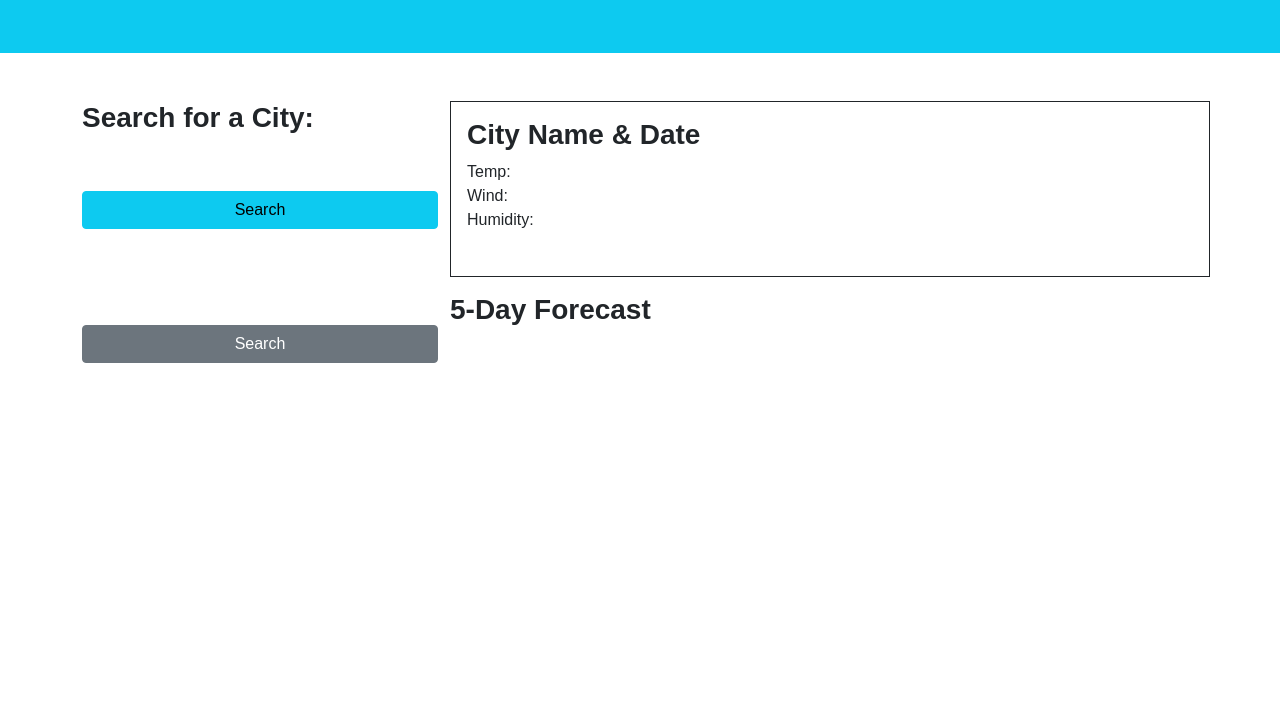
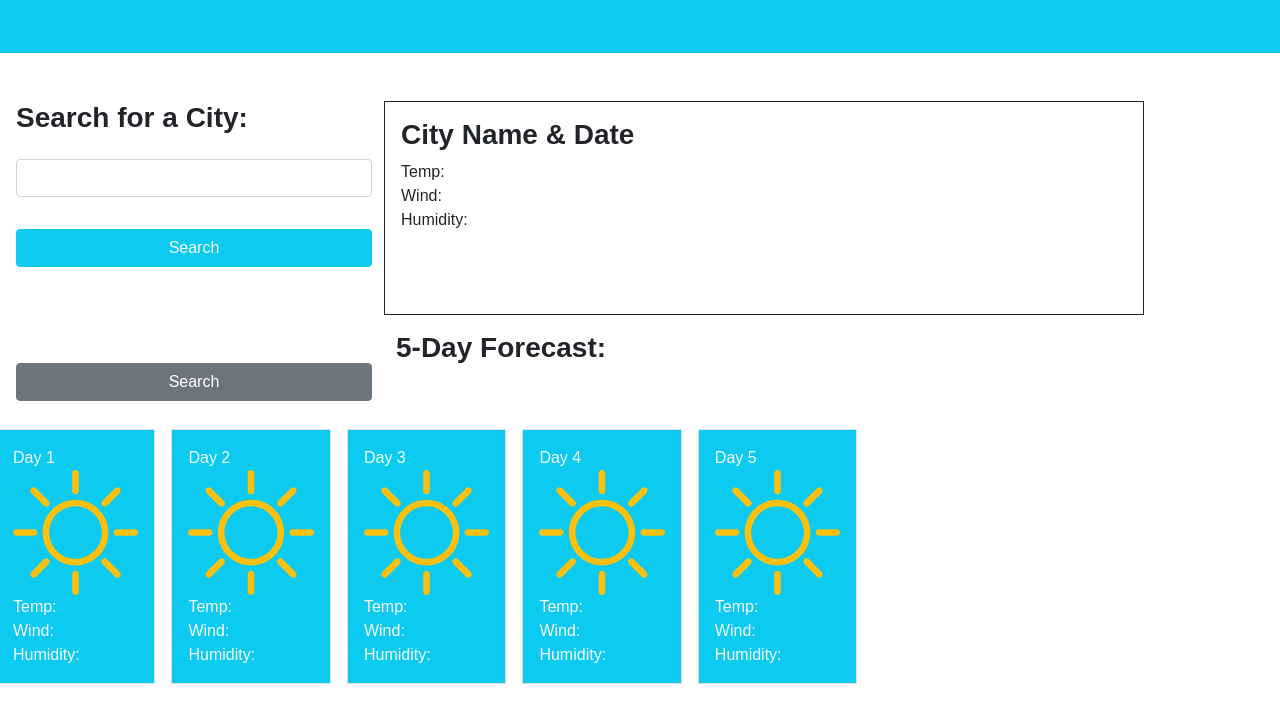
Before and after one commit to smcgarr13/Weather-Dashboard, a plain HTML site: page index.html in a window 1280 px wide. Shown: the part 99-800 px from the top of the page. Drawn offline with nearby package versions, Linux system fonts and the light colour scheme.

Commit message:
file-updates-1

```diff
--- a/assets/css/style.css
+++ b/assets/css/style.css
@@ -1,4 +1,6 @@
 body {
+    margin: 0;
+    justify-content: space-between;
     font-family: 'Titillium Web', sans-serif;
     font-size: 16px;
   }
@@ -18,10 +20,10 @@ body {
     font-style: italic;
   }
 
-  .spacer {
+  /* .spacer {
     border-bottom: 2px solid black;
     margin-left: 20px;
-  }
+  } */
 
   /* col-8 {
     border: 2px solid black;
--- a/assets/js/script.js
+++ b/assets/js/script.js
@@ -0,0 +1,35 @@
+var APIKey = "15404f18b3dbebed7c99306dd880766d";
+var city;
+
+// api.openweathermap.org/data/2.5/weather?q={city}&appid={APIKey}
+
+href="https://api.openweathermap.org/data/2.5/weather?q={city}&appid={APIKey}";
+
+var queryURL = "http://api.openweathermap.org/data/2.5/weather?q=" + city + "&appid=" + APIKey;
+
+// fetch(queryURL)
+
+
+
+var searchButton = document.querySelector("#search-button")
+// var weatherDetails = document.querySelector("#weather-details")
+
+ $(document).ready(function () {
+    // add listner for click events
+    $("searchButton").on("click", function () {
+       console.log("Button Works!!");
+    //   console.log($(this).prev().val());
+      // save to local storage
+      var weatherDetails = $(this).val();
+      localStorage.setItem(weatherDetails, $(this).prev().val());
+    });
+});
+  // get user input that was saved in localStorage
+//   var textAreas = $(".description");
+//   console.log(textAreas);
+//   for (let i = 0; i < 9; i++) {
+//     console.log("message");
+//     var description = $(".description")[i];
+//     console.log(description);
+//     description.value = localStorage.getItem(i + 9);
+//   }
--- a/index.html
+++ b/index.html
@@ -1,20 +1,18 @@
 <!DOCTYPE html>
 <html lang="en">
   <head>
-    <meta charset="utf-8" />
-    <meta name="viewport" content="width=device-width, initial-scale=1" />
+    <meta charset="utf-8"/>
+    <meta name="viewport" content="width=device-width, initial-scale=1"/>
 
     <link
       href="https://cdn.jsdelivr.net/npm/bootstrap@5.1.3/dist/css/bootstrap.min.css"
       rel="stylesheet"
       integrity="sha384-1BmE4kWBq78iYhFldvKuhfTAU6auU8tT94WrHftjDbrCEXSU1oBoqyl2QvZ6jIW3"
-      crossorigin="anonymous"
-    />
+      crossorigin="anonymous"/>
     <link
       rel="stylesheet"
-      href="https://code.jquery.com/ui/1.12.1/themes/base/jquery-ui.css"
-    />
-    <link rel="stylesheet" href="assets/css/style.css" />
+      href="https://code.jquery.com/ui/1.12.1/themes/base/jquery-ui.css"/>
+    <link rel="stylesheet" href="./assets/css/style.css"/>
     <title>Weather Dashboard</title>
   </head>
 
@@ -24,18 +22,15 @@
         <h1>Weather Dashboard</h1>
       </div>
     </div>
-    <div class="container">
+    <div class="container m-1">
       <div class="row">
         <div class="col-4">
           <h3 class="text-left">Search for a City:</h3>
           <form id="location-form">
             <div class="row py-3">
-              <!-- <label for="skill" class="col-sm-4 col-form-label"
-                >Skill Name:
-              </label> -->
-              <!-- <div class="col-sm-8">
-                <input type="text" class="form-control" id="skill-name" />
-              </div> -->
+              <div class="col-sm-12">
+                <input type="text" class="form-control" id="city-name"/>
+              </div>
             </div>
             <!-- <div class="row py-3">
               <label for="date" class="col-sm-4 col-form-label">Date: </label>
@@ -49,7 +44,7 @@
               </div>
             </div> -->
             <div class="py-3">
-              <button type="search" value="search" class="btn btn-info col-12">
+              <button id="search-button" value="search" class="btn btn-info text-light col-12">
                 Search
               </button>
             </div>
@@ -71,21 +66,81 @@
               <div class="row py-3">
               </div>
               <div class="py-3">
-                <button type="search" value="Search" class="btn btn-secondary col-12">
+                <button id="search-button" value="Search" class="btn btn-secondary col-12">
                   Search
                 </button>
               </div>
             </form>
           </div>
 
-        <div class="col-8 d-flex justify-content-start py-3 px-0">
-          <h3>5-Day Forecast</h3>
-          <ul class="list-group list-style=none" id="weather-details"></ul>
+        <div class="col-8 d-flex justify-content-start py-3 pr-5">
+          <h3>5-Day Forecast:</h3>
+          <!-- <ul class="list-group list-style=none" id="weather-details"></ul> -->
         </div>
+    </div>
+</div>
+          <div class="5-day-container col-8 justify-content-end">
+            <div class="row justify-content-end">
+              <div class="col-sm border p-3 m-2 bg-info text-light">
+                Day 1
+                <ul class="list-group list-style=none" id="weather-details"></ul>
+                <img class="sunny-image" src="./assets/images/weather-icon_sunny.svg">
+                <!-- <img class="sunny-image" src="./assets/images/weather-icon_sunny.png"> -->
+                <li>Temp:</li>
+                <li>Wind:</li>
+                <li>Humidity:</li>
+              </div>
+              <div class="col-sm border p-3 m-2 bg-info text-light">
+                Day 2
+                <ul class="list-group list-style=none" id="weather-details"></ul>
+                <img class="sunny-image" src="./assets/images/weather-icon_sunny.svg">
+                <!-- <img class="sunny-image" src="./assets/images/weather-icon_sunny.png"> -->
+                <li>Temp:</li>
+                <li>Wind:</li>
+                <li>Humidity:</li>
+              </div>
+
+              <div class="col-sm border p-3 m-2 bg-info text-light">
+                Day 3
+                <ul class="list-group list-style=none" id="weather-details"></ul>
+                <img class="sunny-image" src="./assets/images/weather-icon_sunny.svg">
+                <!-- <img class="sunny-image" src="./assets/images/weather-icon_sunny.png"> -->
+                <li>Temp:</li>
+                <li>Wind:</li>
+                <li>Humidity:</li>
+              </div>
+
+              <div class="col-sm border p-3 m-2 bg-info text-light">
+                Day 4
+                <ul class="list-group list-style=none" id="weather-details"></ul>
+                <img class="sunny-image" src="./assets/images/weather-icon_sunny.svg">
+                <!-- <img class="sunny-image" src="./assets/images/weather-icon_sunny.png"> -->
+                <li>Temp:</li>
+                <li>Wind:</li>
+                <li>Humidity:</li>
+              </div>
+
+              <div class="col-sm border p-3 m-2 bg-info text-light">
+                Day 5
+                <ul class="list-group list-style=none" id="weather-details"></ul>
+                <img class="sunny-image" src="./assets/images/weather-icon_sunny.svg">
+                <!-- <img class="sunny-image" src="./assets/images/weather-icon_sunny.png"> -->
+                <li>Temp:</li>
+                <li>Wind:</li>
+                <li>Humidity:</li>
+              </div>
+            </div>
+        </div>
+
+
+
+
+
       </div>
     </div>
   </body>
 
+  <script src="https://cdnjs.cloudflare.com/ajax/libs/jquery/3.2.1/jquery.min.js"></script>
   <script src="https://code.jquery.com/jquery-1.12.4.js"></script>
   <script src="https://code.jquery.com/ui/1.12.1/jquery-ui.js"></script>
   <script src="./assets/js/script.js"></script>
```
Also changed, not shown: assets/images/weather-icon_fog_gray_white.svg (added), assets/images/weather-icon_fog_white.svg (added), assets/images/weather-icon_partly_cloudy_gray.svg (added), assets/images/weather-icon_partly_cloudy_white.svg (added), assets/images/weather-icon_rain_gray_white.svg (added), assets/images/weather-icon_rain_white.svg (added), assets/images/weather-icon_snow_gray_white.svg (added), assets/images/weather-icon_snow_white.svg (added), assets/images/weather-icon_sunny.png (added), assets/images/weather-icon_sunny.svg (added), assets/images/weather-icon_sunshowers_gray_white.svg (added), assets/images/weather-icon_sunshowers_white.svg (added), assets/images/weather-icon_thunderstorm_gray_white.svg (added), assets/images/weather-icon_thunderstorm_white.svg (added), 2 more files.
